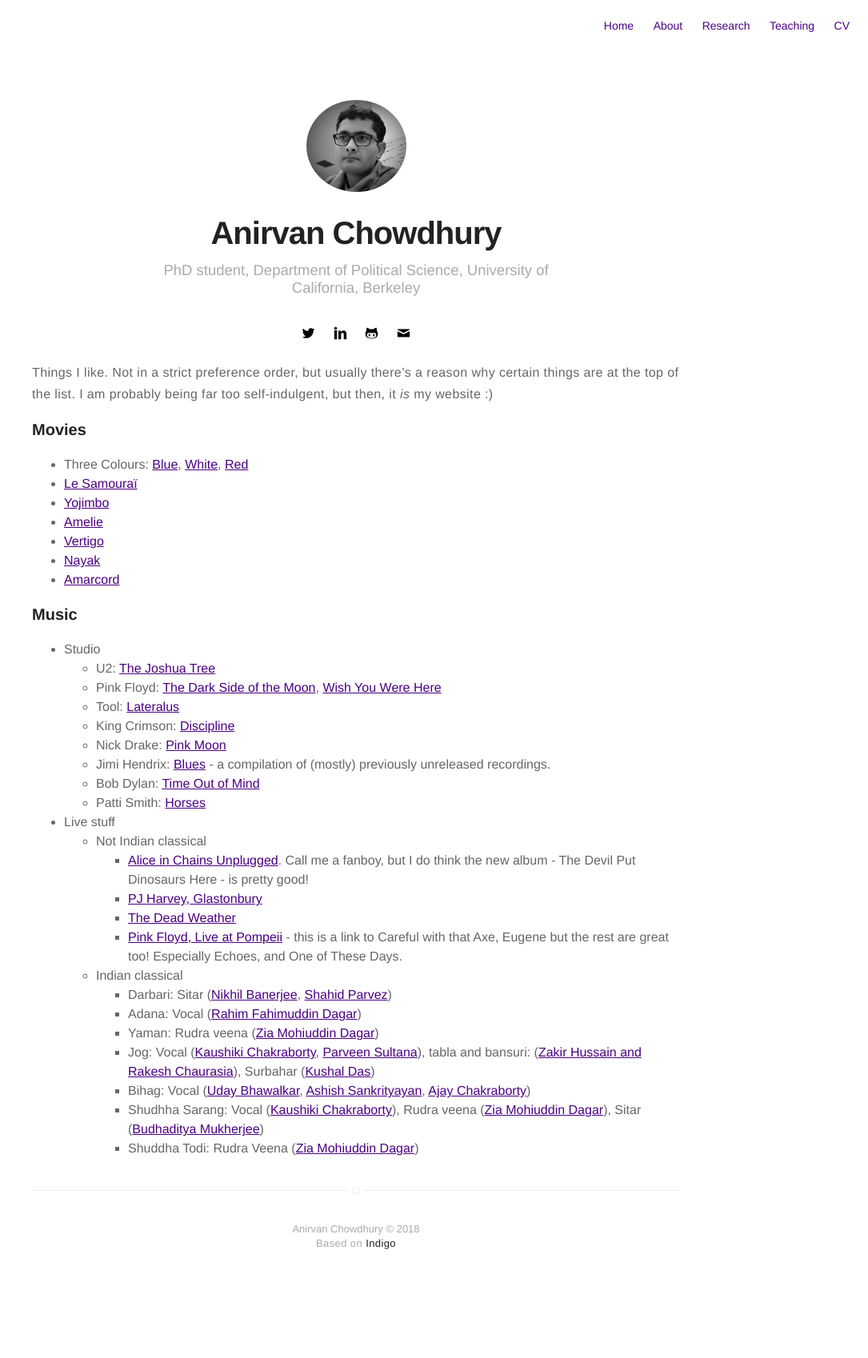
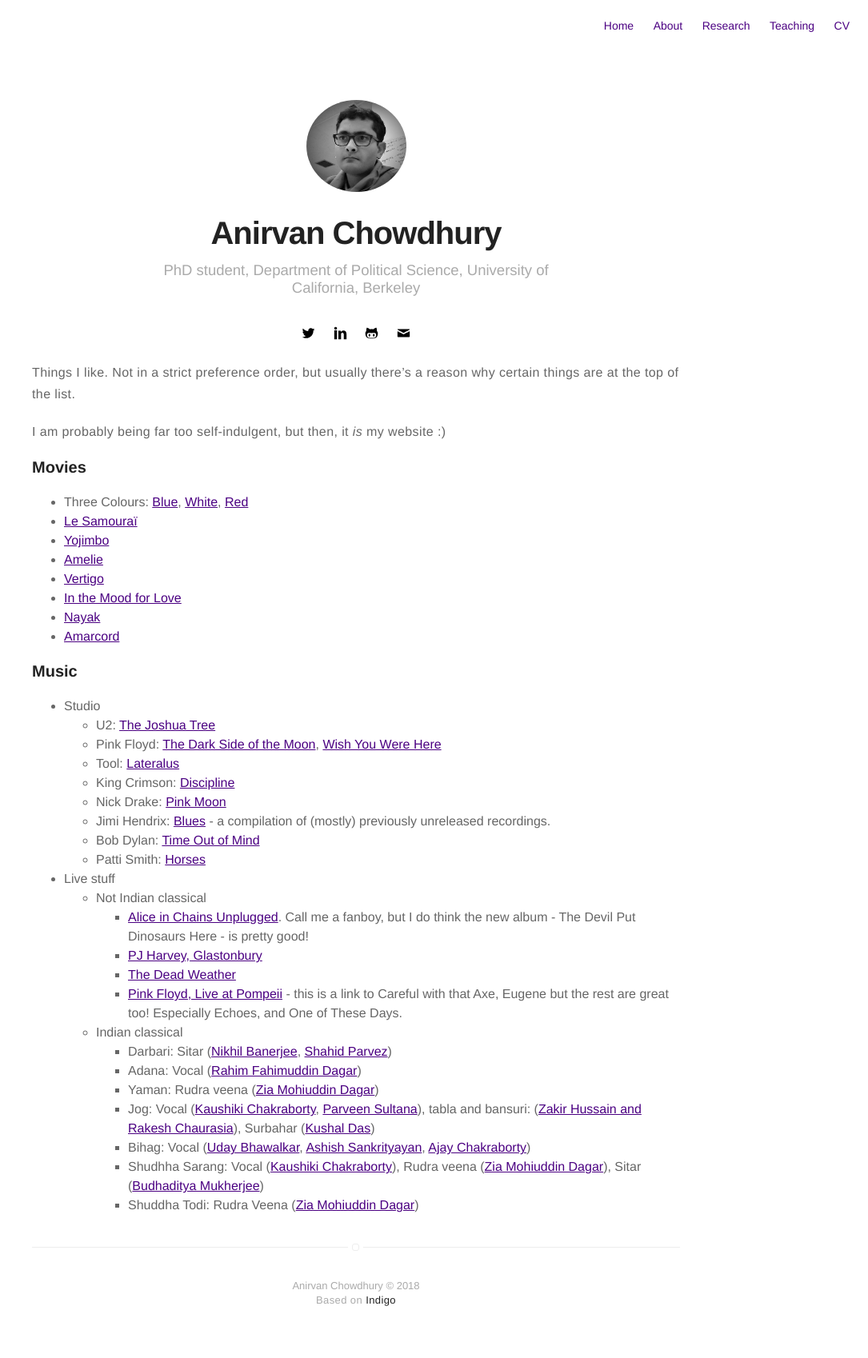
Before and after one commit to anirvanchowdhury/anirvanchowdhury.github.io, a Jekyll site: the page built from fun.md, in a window 1280 px wide. Shown: the whole page at 80% size, without its empty margins (195-1280 px from the left). Built offline with Jekyll 4.4.1, drawn with Linux system fonts in a browser that asks for light colours; before the commit the page ends 1626 px from its top, so only the background shows below that.

Commit message:
fun
added movie

```diff
--- a/fun.md
+++ b/fun.md
@@ -5,6 +5,7 @@ permalink: /fun/index.html
 ---
 
 Things I like. Not in a strict preference order, but usually there's a reason why certain things are at the top of the list.
+
 I am probably being far too self-indulgent, but then, it _is_ my website :)
 
 ### Movies
@@ -13,6 +14,7 @@ I am probably being far too self-indulgent, but then, it _is_ my website :)
 * [Yojimbo](https://www.imdb.com/title/tt0055630/)
 * [Amelie](https://www.imdb.com/title/tt0211915/)
 * [Vertigo](https://www.imdb.com/title/tt0052357/)
+* [In the Mood for Love](https://www.imdb.com/title/tt0118694/)
 * [Nayak](https://www.imdb.com/title/tt0060742/)
 * [Amarcord](https://www.imdb.com/title/tt0071129/)
 
```
